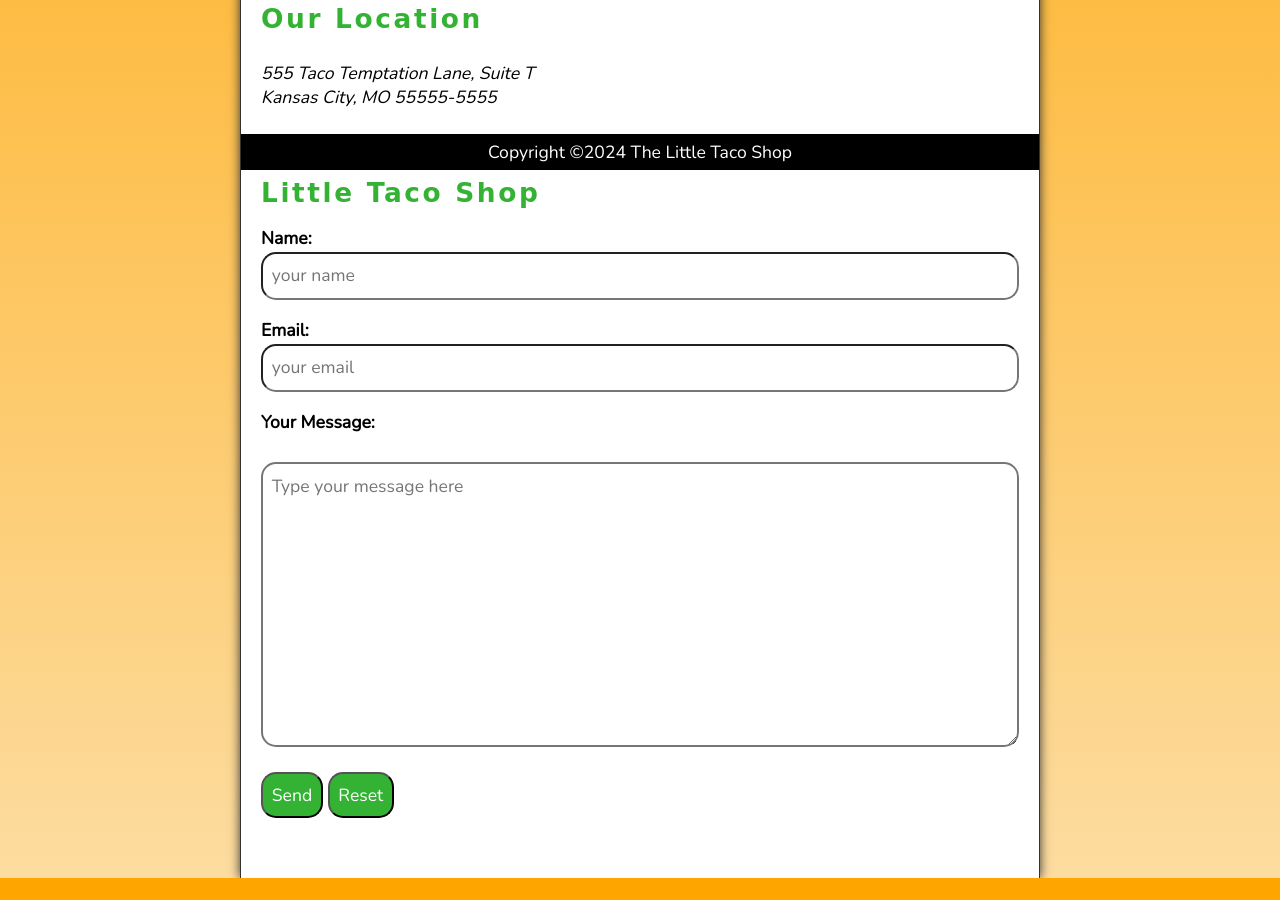
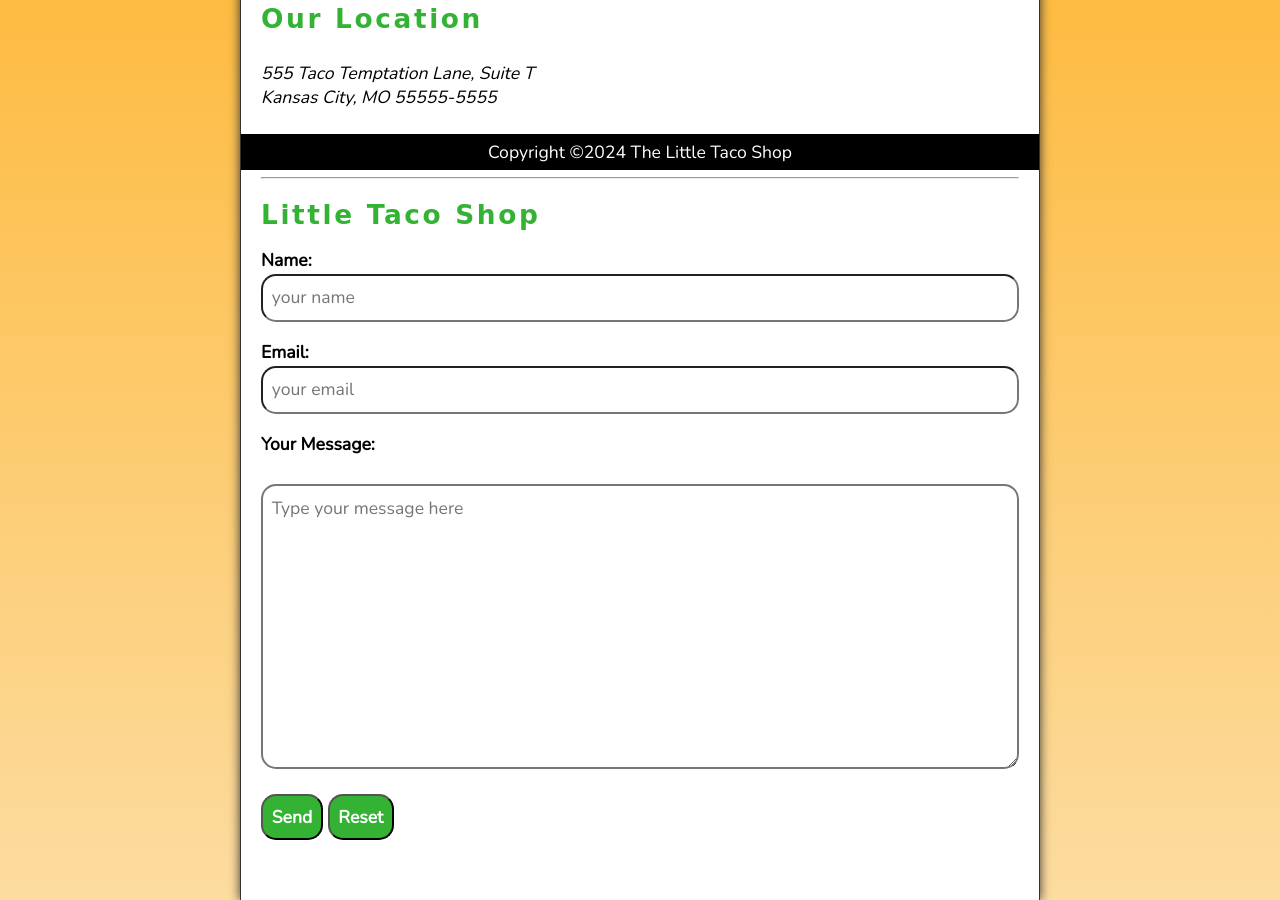
Before and after one commit to arduriki/LearnCSS, a plain HTML site: page 24_final_project/contact.html in a window 1280 px wide. Shown: the part 630-1530 px from the top of the page. Before the commit the page ends 1508 px from the top, so only its background shows below. Drawn offline with nearby package versions, Linux system fonts and the light colour scheme.

Commit message:
few final changes done

```diff
--- a/24_final_project/contact.html
+++ b/24_final_project/contact.html
@@ -58,6 +58,7 @@
           Phone: <a href="tel:+5555555555">555-555-5555</a>
         </address>
       </article>
+      <hr>
       <article class="main__article contact">
         <h2 class="contact__h2">Little Taco Shop</h2>
 
--- a/24_final_project/css/style.css
+++ b/24_final_project/css/style.css
@@ -277,6 +277,7 @@ a:active {
     border-radius: var(--BORDER-RADIUS);
     background-color: var(--HIGHLIGHT-COLOR);
     color: var(--BUTTON-COLOR);
+    font-weight: bold;
 }
 
 /* || MENU */
```
Also changed, not shown: 24_final_project/hours.html (+1 -3 lines).
